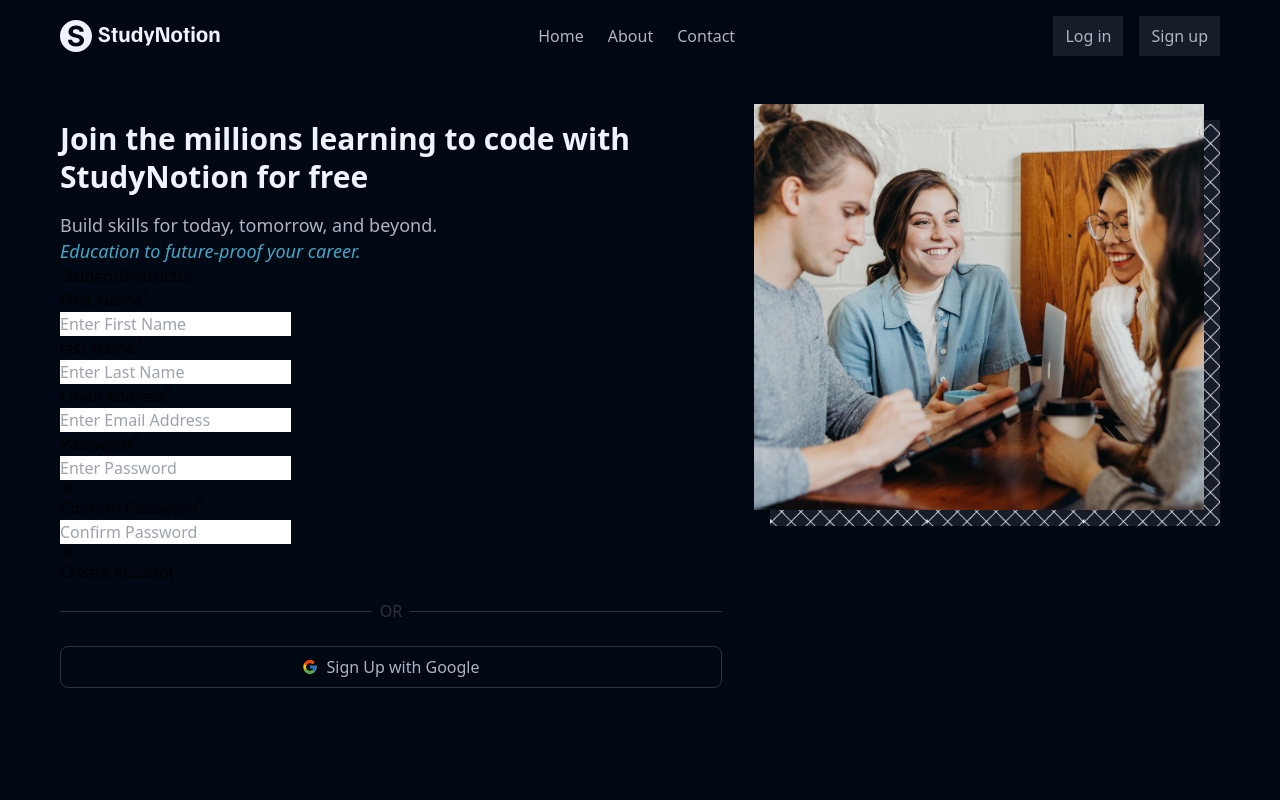
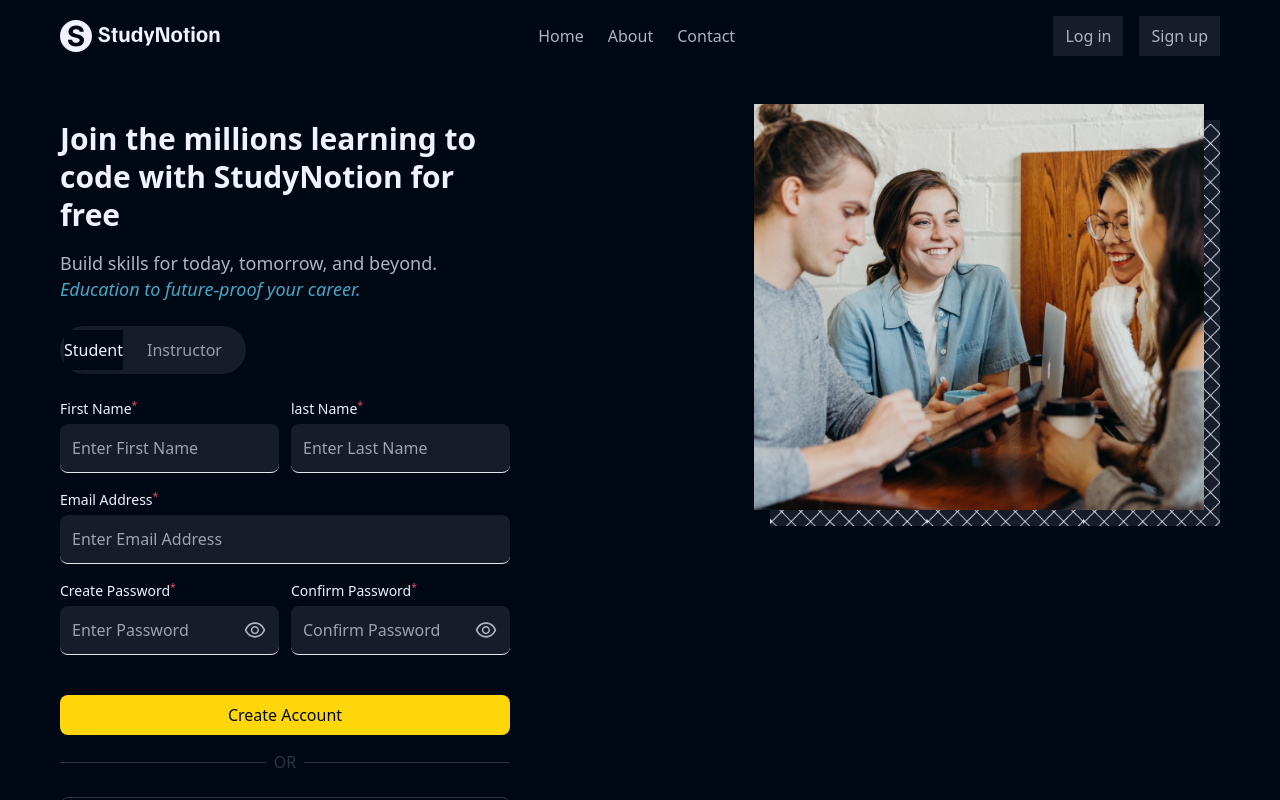
Before and after one commit to The-EleetCoder/StudyNotion, a React (Create React App) app: page /signup in a window 1280 px wide. Built offline with nearby package versions, Linux system fonts and the light colour scheme.

Commit message:
added tailwind

```diff
--- a/src/App.js
+++ b/src/App.js
@@ -7,6 +7,7 @@
 import Dashboard from "./pages/Dashboard"
 import Navbar from "./components/Navbar";
 import { useState } from "react";
+import  { PrivateRoute }  from "./components/PrivateRoute";
 
 function App() {
 
@@ -19,7 +20,11 @@
         <Route path='/' element={<Home/>} />
         <Route path='/login' element={<Login setIsLoggedIn={setIsLoggedin}/>} />
         <Route path='/signup' element={<Signup setIsLoggedIn={setIsLoggedin} />} />
-        <Route path='/dashboard' element={<Dashboard/>} />
+        <Route path='/dashboard' element={
+          <PrivateRoute isLoggedin={isLoggedin}>
+            <Dashboard/>
+          </PrivateRoute>
+        } />
       </Routes>
     </div>
   )
--- a/src/components/LoginForm.js
+++ b/src/components/LoginForm.js
@@ -42,14 +42,15 @@
           type="email"
           value={formData.email}
           onChange={changeHandler}
-          placeholder="Enter email id"
+          placeholder="Enter email address"
           name="email"
+          className="rounded-[0.5rem] bg-richblack-800 text-richblack-5 w-full p-[12px] border-b"
         />
       </label>
 
-      <label>
-        <p>
-          Password<sup>*</sup>
+      <label className="w-full relative">
+        <p className="text-[0.875rem] text-richblack-5 mb-1 leading-[1.375rem]">
+          Password<sup className="text-pink-200">*</sup>
         </p>
         <input
           required
@@ -58,17 +59,18 @@
           onChange={changeHandler}
           placeholder="Enter password"
           name="password"
+          className="rounded-[0.5rem] bg-richblack-800 text-richblack-5 w-full p-[12px] border-b"
         />
-        <span onClick={() => setShowPassword((prev) => !prev)}>
-          {showPassword ? <AiOutlineEyeInvisible /> : <AiOutlineEye />}
+        <span className="absolute right-3 top-[38px] cursor-pointer" onClick={() => setShowPassword((prev) => !prev)}>
+          {showPassword ? <AiOutlineEyeInvisible fontSize={24} fill="#AFB2BF" /> : <AiOutlineEye fontSize={24} fill="#AFB2BF"/>}
         </span>
 
         <Link to="#">
-          <p>Forgot Password</p>
+          <p className="text-xs mt-1 text-blue-100 max-w-max ml-auto">Forgot Password</p>
         </Link>
       </label>
 
-      <button>Sign In</button>
+      <button className="bg-yellow-50 rounded-[8px] font-medium text-richblack-900 px-[12px] py-[8px] mt-6">Sign In</button>
     </form>
   );
 };
--- /dev/null
+++ b/src/components/PrivateRoute.js
@@ -0,0 +1,11 @@
+import React from 'react'
+import { Navigate } from 'react-router-dom';
+
+export const PrivateRoute = ({isLoggedIn, children}) => {
+  if (isLoggedIn){
+    return children;
+  }
+  else {
+    return <Navigate to="/login"/>
+  }
+}
--- a/src/components/SignupForm.js
+++ b/src/components/SignupForm.js
@@ -3,9 +3,8 @@
 import { toast } from "react-hot-toast";
 import { useNavigate } from "react-router-dom";
 
-export const SignupForm = ({setIsLoggedIn}) => {
-
-const navigate = useNavigate();
+export const SignupForm = ({ setIsLoggedIn }) => {
+  const navigate = useNavigate();
 
   const [formData, setFormData] = useState({
     firstName: "",
@@ -23,30 +22,44 @@
   };
 
   const [showPassword, setShowPassword] = useState(false);
+  const [accountType, setAccountType] = useState("student");
 
   const submitHandler = (event) => {
     event.preventDefault();
-    if (formData.password != formData.confirmPassword){
+    if (formData.password != formData.confirmPassword) {
       toast.error("Passwords do not match");
       return;
     }
     setIsLoggedIn(true);
     toast.success("Account Created");
     navigate("/dashboard");
-  }
+  };
 
   return (
     <div>
-      <div>
-        <button>Student</button>
-        <button>Instructor</button>
+      <div className="flex bg-richblack-800 p-1 gap-x-1 my-6 rounded-full max-w-max">
+        <button
+        className={`${accountType === "student"
+        ? "bg-richblack-900 text-richblack-5"
+        : "bg-transparent text-richblack-200 py-2 px-5 rounded-full transition-all duration-200"
+        }`}
+        onClick={() => setAccountType("student")}>Student</button>
+        <button
+        className={`${accountType === "teacher"
+        ? "bg-richblack-900 text-richblack-5"
+        : "bg-transparent text-richblack-200 py-2 px-5 rounded-full transition-all duration-200"
+        }`}
+        onClick={() => setAccountType("teacher")}>Instructor</button>
       </div>
 
-      <form onSubmit={submitHandler}>
-        <div>
-          <label>
-            <p>
-              First Name<sup>*</sup>
+      <form
+        onSubmit={submitHandler}
+        className="flex flex-col w-full gap-y-4 mt-6"
+      >
+        <div className="flex gap-x-3">
+          <label className="w-full">
+            <p className="text-[0.875rem] text-richblack-5 mb-1 leading-[1.375rem]">
+              First Name<sup className="text-pink-200">*</sup>
             </p>
             <input
               required
@@ -55,12 +68,13 @@
               onChange={changeHandler}
               placeholder="Enter First Name"
               value={formData.firstName}
+              className="rounded-[0.5rem] bg-richblack-800 text-richblack-5 w-full p-[12px] border-b"
             />
           </label>
 
-          <label>
-            <p>
-              last Name<sup>*</sup>
+          <label className="w-full">
+            <p className="text-[0.875rem] text-richblack-5 mb-1 leading-[1.375rem]">
+              last Name<sup className="text-pink-200">*</sup>
             </p>
             <input
               required
@@ -69,13 +83,14 @@
               onChange={changeHandler}
               placeholder="Enter Last Name"
               value={formData.lastName}
+              className="rounded-[0.5rem] bg-richblack-800 text-richblack-5 w-full p-[12px] border-b"
             />
           </label>
         </div>
 
-        <label>
-          <p>
-            Email Address<sup>*</sup>
+        <label className="w-full">
+          <p className="text-[0.875rem] text-richblack-5 mb-1 leading-[1.375rem]">
+            Email Address<sup className="text-pink-200">*</sup>
           </p>
           <input
             required
@@ -84,13 +99,14 @@
             onChange={changeHandler}
             placeholder="Enter Email Address"
             value={formData.email}
+            className="rounded-[0.5rem] bg-richblack-800 text-richblack-5 w-full p-[12px] border-b"
           />
         </label>
 
-        <div>
-          <label>
-            <p>
-              Password<sup>*</sup>
+        <div className="flex gap-x-3 w-full">
+          <label className="w-full relative">
+            <p className="text-[0.875rem] text-richblack-5 mb-1 leading-[1.375rem]">
+              Create Password<sup className="text-pink-200">*</sup>
             </p>
             <input
               required
@@ -99,15 +115,23 @@
               onChange={changeHandler}
               placeholder="Enter Password"
               value={formData.password}
+              className="rounded-[0.5rem] bg-richblack-800 text-richblack-5 w-full p-[12px] border-b"
             />
-            <span onClick={() => setShowPassword((prev) => !prev)}>
-              {showPassword ? <AiOutlineEyeInvisible /> : <AiOutlineEye />}
+            <span
+              className="absolute right-3 top-[38px] cursor-pointer"
+              onClick={() => setShowPassword((prev) => !prev)}
+            >
+              {showPassword ? (
+                <AiOutlineEyeInvisible fontSize={24} fill="#AFB2BF" />
+              ) : (
+                <AiOutlineEye fontSize={24} fill="#AFB2BF" />
+              )}
             </span>
           </label>
 
-          <label>
-            <p>
-              Confirm Password<sup>*</sup>
+          <label className="w-full relative">
+            <p className="text-[0.875rem] text-richblack-5 mb-1 leading-[1.375rem]">
+              Confirm Password<sup className="text-pink-200">*</sup>
             </p>
             <input
               required
@@ -116,13 +140,23 @@
               onChange={changeHandler}
               placeholder="Confirm Password"
               value={formData.confirmPassword}
+              className="rounded-[0.5rem] bg-richblack-800 text-richblack-5 w-full p-[12px] border-b"
             />
-            <span onClick={() => setShowPassword((prev) => !prev)}>
-              {showPassword ? <AiOutlineEyeInvisible /> : <AiOutlineEye />}
+            <span
+              className="absolute right-3 top-[38px] cursor-pointer"
+              onClick={() => setShowPassword((prev) => !prev)}
+            >
+              {showPassword ? (
+                <AiOutlineEyeInvisible fontSize={24} fill="#AFB2BF" />
+              ) : (
+                <AiOutlineEye fontSize={24} fill="#AFB2BF" />
+              )}
             </span>
           </label>
         </div>
-        <button>Create Account</button>
+        <button className="w-full bg-yellow-50 rounded-[8px] font-medium text-richblack-900 px-[12px] py-[8px] mt-6">
+          Create Account
+        </button>
       </form>
     </div>
   );
--- a/src/components/Template.js
+++ b/src/components/Template.js
@@ -14,7 +14,7 @@
 }) => {
   return (
     <div className="flex w-11/12 max-w-[1160px] py-12 mx-auto gap-x-12 gap-y-0 justify-between">
-      <div>
+      <div className="w-11/12 max-w-[450px]">
         <h1 className="text-richblack-5 font-semibold text-[1.875rem] leading-[2.375rem]">
           {title}
         </h1>
```
